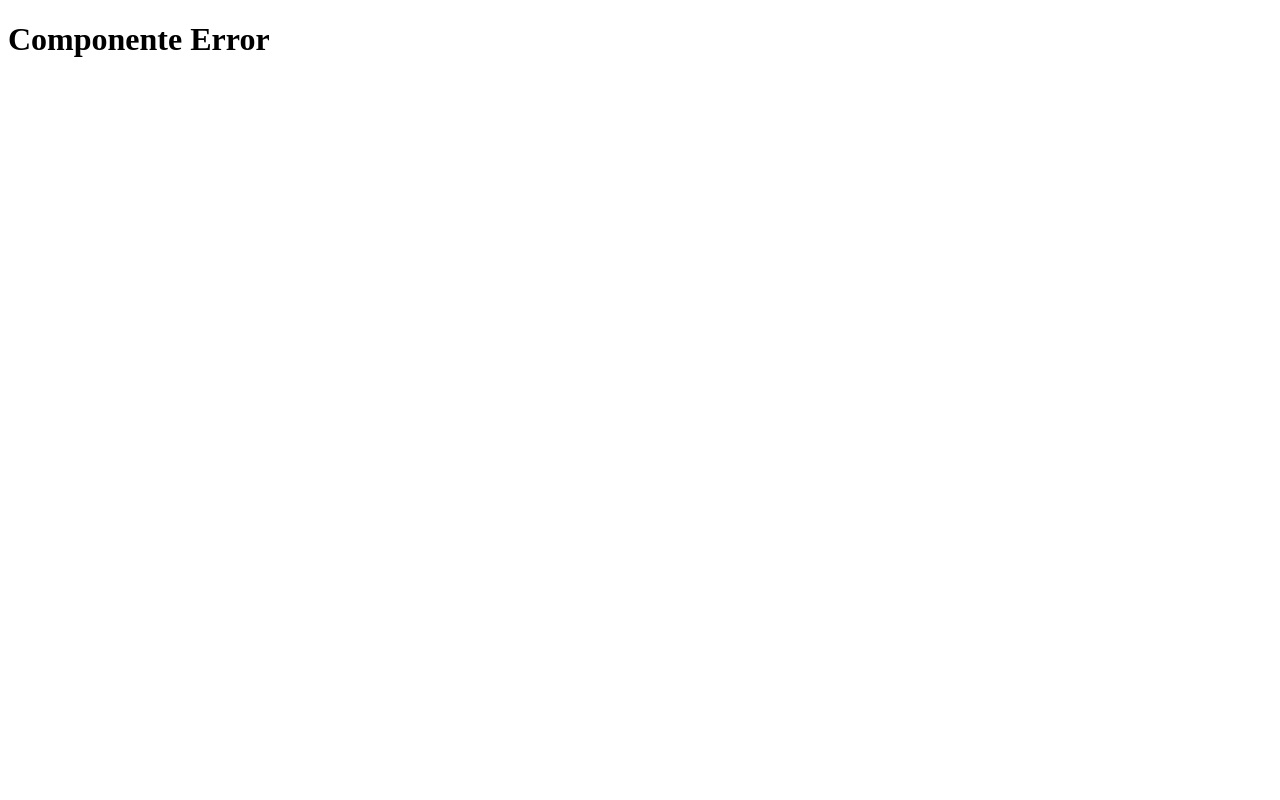
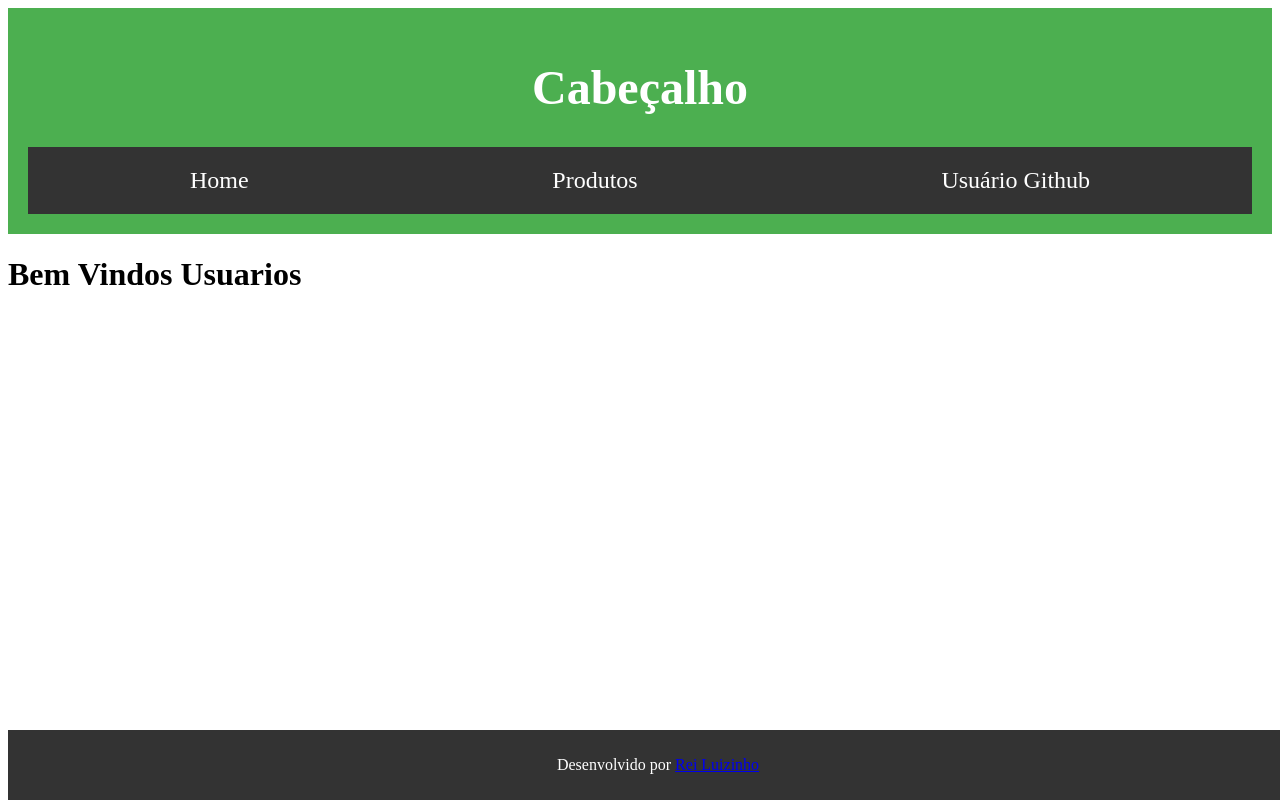
Before and after one commit to 1TDSPM-2024/aula-10-2sem, a React (Vite) app in the folder aula10/: page /users in a window 1280 px wide. Before the commit this address had no page. Built offline with nearby package versions, Linux system fonts and the light colour scheme; no server answers.

Commit message:
Ultilizando promisese para recuperar API (Pegar Dados Brutos)

```diff
--- a/aula10/src/components/Menu/Menu.tsx
+++ b/aula10/src/components/Menu/Menu.tsx
@@ -7,6 +7,7 @@ export default function Menu(){
             <ul>
                 <li><Link to="/">Home</Link></li>
                 <li><Link to="/produtos">Produtos</Link></li>
+                <li><Link to="/users">Usuário Github</Link></li>
             </ul>
         </nav>
     );
--- a/aula10/src/main.tsx
+++ b/aula10/src/main.tsx
@@ -7,6 +7,7 @@ import Home from './routes/Home/index.tsx';
 import EditarProdutos from './routes/EditarProdutos/index.tsx';
 import Produtos from './routes/Produtos/index.tsx';
 import Error from './routes/Error/index.tsx';
+import Usuarios from './routes/Usuarios/index.tsx';
 
 //Construindo o array de objetos de rotas:
 const routes = createBrowserRouter([
@@ -14,6 +15,7 @@ const routes = createBrowserRouter([
     {path:"/",element:<Home/>},
     {path:"/produtos",element:<Produtos/>},
     {path:"/editar/produtos/:id",element:<EditarProdutos/>},
+    {path:"/users",element:<Usuarios/>},
   ]}
 ]);
 
--- /dev/null
+++ b/aula10/src/routes/Usuarios/index.tsx
@@ -0,0 +1,23 @@
+export default function Usuarios(){
+
+    fetch("https://api.github.com/users")
+    .then(response=>{
+        if(!response.ok){
+            throw new Error("Dados solicitados incorretos!")
+        }
+        return response.json()
+    })
+    .then(data=>{
+        console.log(data)
+      })
+      .catch(err=>{
+        console.log(err.message)
+      })
+
+
+    return(
+      <div>
+        <h1>Bem Vindos Usuarios</h1>
+      </div>
+    );
+  }
```
